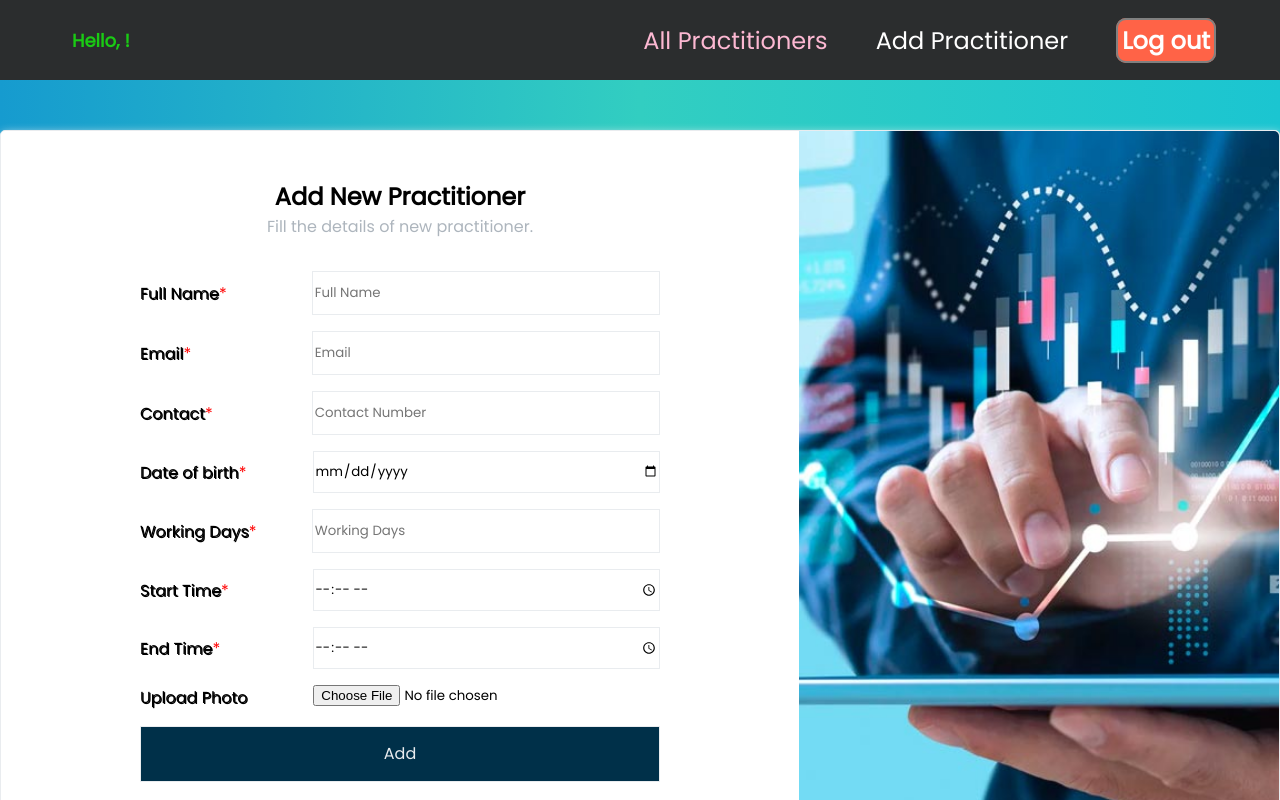
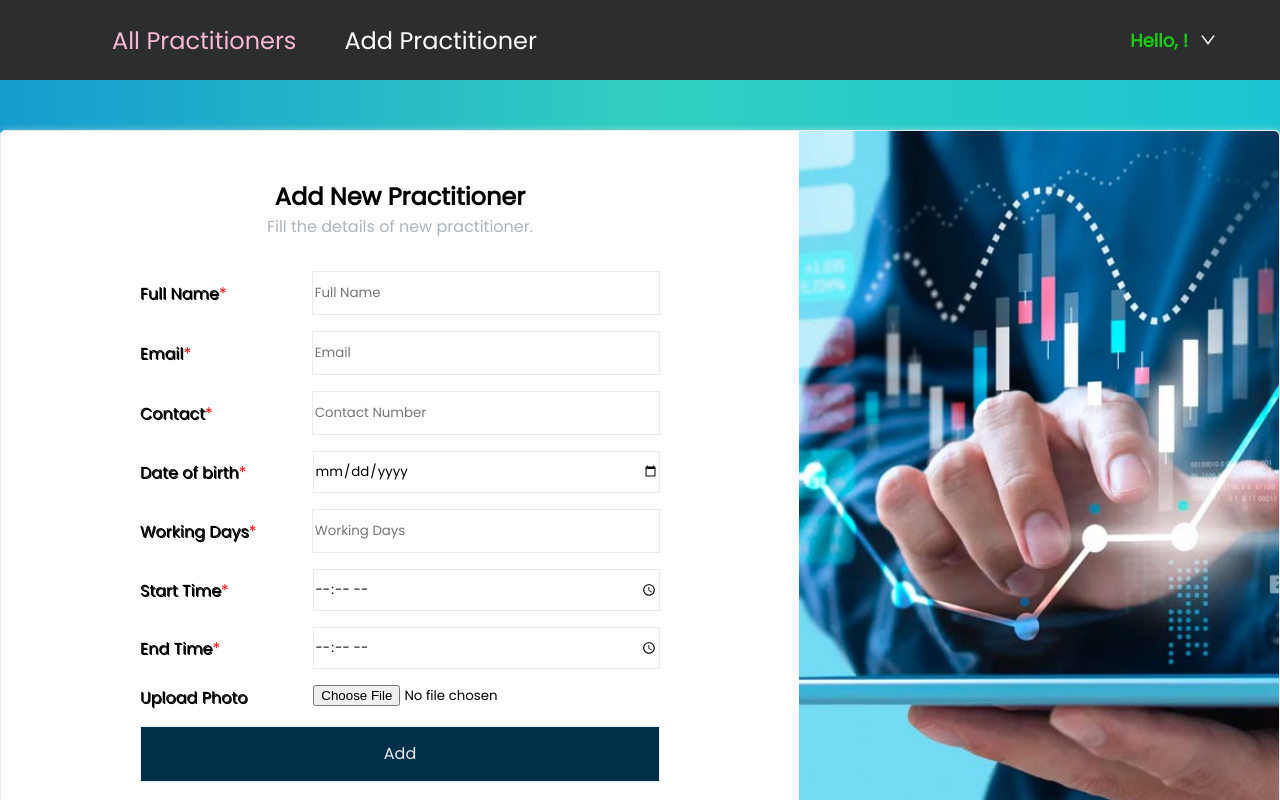
Before and after one commit to IshwarGautam/Practioner-Profile-Management, a React (Vite) app in the folder client/: page /practitioner/form in a window 1280 px wide. Built offline with nearby package versions, Linux system fonts and the light colour scheme; sample sign-in values are in the browser's storage.

Commit message:
Add loading functionality in both table and form and also changed logout design.

```diff
--- a/client/src/components/Form/SignInForm.tsx
+++ b/client/src/components/Form/SignInForm.tsx
@@ -1,11 +1,13 @@
 import http from "../../services/http";
 import { useForm } from "react-hook-form";
 import bgImg from "../../assets/img1.jpg";
-import { useHistory } from "react-router-dom";
-import useUserStore from "../../store/userStore";
 import { MouseEventHandler, useState } from "react";
 
 type FormType = {
+  history: {
+    replace: (url: string) => void;
+  };
+  setUserInfo: Function;
   onClick: MouseEventHandler;
 };
 
@@ -16,10 +18,6 @@ export default function Form(props: FormType) {
     formState: { errors },
   } = useForm();
 
-  const history = useHistory();
-
-  const setUserInfo = useUserStore((state: any) => state.getUserInfo);
-
   const [errorMessage, setErrorMessage] = useState<string>();
 
   const onSubmit = (data: object) => {
@@ -28,9 +26,9 @@ export default function Form(props: FormType) {
       .then((response) => {
         localStorage.setItem("userToken", JSON.stringify(response.data.token));
 
-        setUserInfo({ userName: response.data.user.username });
+        props.setUserInfo({ userName: response.data.user.username });
 
-        history.replace("/practitioner");
+        props.history.replace("/practitioner");
       })
       .catch((error) => {
         switch (error.response.status) {
--- a/client/src/components/Form/SignUpForm.tsx
+++ b/client/src/components/Form/SignUpForm.tsx
@@ -5,7 +5,11 @@ import { MouseEventHandler, useState } from "react";
 import { handleEmailValidation } from "../../utils/emailValidation";
 
 type FormType = {
-  onClick: MouseEventHandler | any;
+  history: {
+    replace: (url: string) => void;
+  };
+  setUserInfo: Function;
+  onClick: MouseEventHandler;
 };
 
 export default function Form(props: FormType) {
@@ -21,10 +25,14 @@ export default function Form(props: FormType) {
   const onSubmit = (data: object) => {
     http
       .post("/users/signup/", data)
-      .then(() => {
+      .then((response) => {
         setErrorMessage("");
 
-        props.onClick();
+        localStorage.setItem("userToken", JSON.stringify(response.data.token));
+
+        props.setUserInfo({ userName: response.data.user.username });
+
+        props.history.replace("/practitioner");
       })
       .catch((error) => {
         if (error.response.status === 409) {
--- a/client/src/components/Layout/NavigationSection.module.css
+++ b/client/src/components/Layout/NavigationSection.module.css
@@ -5,12 +5,6 @@
   align-items: center;
   background-color: #2b2d2e;
   justify-content: space-between;
-}
-
-.logo {
-  color: white;
-  font-size: 2rem;
-  font-weight: bold;
 }
 
 .header ul {
@@ -44,17 +38,19 @@
   color: #fcb8d2;
 }
 
-.logout {
+.logoSection {
   color: white;
-  padding: 4px;
+  display: flex;
   font-weight: bold;
-  border-radius: 10px;
-  border: 2px solid gray;
-  background-color: tomato;
 }
 
-.userLogo {
-  display: flex;
+.dropdown {
+  cursor: pointer;
+  margin-left: 12px;
+}
+
+.dropdown:hover {
+  color: rgb(155, 150, 150);
 }
 
 .activeUser {
--- a/client/src/components/Layout/NavigationSection.tsx
+++ b/client/src/components/Layout/NavigationSection.tsx
@@ -1,7 +1,10 @@
-import { Popconfirm } from "antd";
+import { useState } from "react";
+import type { MenuProps } from "antd";
+import { Dropdown, Space } from "antd";
 import { Link } from "react-router-dom";
 import { useHistory } from "react-router-dom";
 import useUserStore from "../../store/userStore";
+import { DownOutlined } from "@ant-design/icons";
 import classes from "./NavigationSection.module.css";
 
 type NavigationSectionType = {
@@ -11,24 +14,27 @@ type NavigationSectionType = {
 function NavigationSection(props: NavigationSectionType) {
   const history = useHistory();
 
-  const userInfo = useUserStore((state: any) => state.userInfo);
+  const userInfo = useUserStore((state) => state.userInfo);
 
-  const onLogout = () => {
+  const [redirect, setRedirect] = useState(false);
+
+  const items: MenuProps["items"] = [
+    {
+      label: <span>Log out</span>,
+      onClick: () => {
+        setRedirect(true);
+        localStorage.removeItem("userToken");
+      },
+      key: "0",
+    },
+  ];
+
+  if (redirect) {
     history.replace("/");
-    localStorage.removeItem("userToken");
-  };
+  }
 
   return (
     <header className={classes.header}>
-      <div className={classes.logo}>
-        <Link to="/practitioner" className={classes.unactive}>
-          <div className={classes.userLogo}>
-            <div className={classes.activeUser}>
-              Hello, {userInfo.userName}!
-            </div>
-          </div>
-        </Link>
-      </div>
       <nav>
         <ul>
           <li>
@@ -55,17 +61,20 @@ function NavigationSection(props: NavigationSectionType) {
               Add Practitioner
             </Link>
           </li>
-          <li>
-            <Popconfirm
-              title="Sure to Logout?"
-              onConfirm={onLogout}
-              className={classes.logout}
-            >
-              <a>Log out</a>
-            </Popconfirm>
-          </li>
         </ul>
       </nav>
+      <div className={classes.logoSection}>
+        <div className={classes.activeUser}>Hello, {userInfo.userName}!</div>
+        <Dropdown
+          menu={{ items }}
+          trigger={["click"]}
+          className={classes.dropdown}
+        >
+          <Space>
+            <DownOutlined />
+          </Space>
+        </Dropdown>
+      </div>
     </header>
   );
 }
--- a/client/src/components/Table/PractitionerTable.tsx
+++ b/client/src/components/Table/PractitionerTable.tsx
@@ -25,9 +25,11 @@ type NewDataType = {
 
 const PractitionerTable = () => {
   const history = useHistory();
-  const [data, setData] = useState<any>([]);
+  const [data, setData] = useState(new Array());
 
   const [count, setCount] = useState(0);
+
+  const [loading, setLoading] = useState(false);
 
   const columns = [
     {
@@ -116,21 +118,27 @@ const PractitionerTable = () => {
   ];
 
   useEffect(() => {
-    http.get("/practitioner").then((response) => {
+    setLoading(true);
+    http
+      .get("/practitioner")
+      .then((response) => {
         const icuSpecialistPractitioners = response.data.filter(
-        (data: any) => data.icuSpecialist
+          (data: Item) => data.icuSpecialist
         );
 
         icuSpecialistPractitioners.sort(
-        (practitioner1: any, practitioner2: any) =>
+          (practitioner1: Item, practitioner2: Item) =>
             practitioner1.fullName.localeCompare(practitioner2.fullName)
         );
 
         const nonSpecialistPractitioners = response.data.filter(
-        (data: any) => !data.icuSpecialist
+          (data: Item) => !data.icuSpecialist
         );
 
         setData([...icuSpecialistPractitioners, ...nonSpecialistPractitioners]);
+      })
+      .finally(() => {
+        setLoading(false);
       });
   }, [count]);
 
@@ -164,6 +172,7 @@ const PractitionerTable = () => {
       dataSource={data}
       columns={columns}
       pagination={false}
+      loading={loading}
       className={classes.table}
     />
   );
--- a/client/src/pages/Form/Form.tsx
+++ b/client/src/pages/Form/Form.tsx
@@ -1,4 +1,5 @@
 import { useHistory } from "react-router-dom";
+import useUserStore from "../../store/userStore";
 import { MouseEventHandler, useState } from "react";
 
 import SignInForm from "../../components/Form/SignInForm";
@@ -6,6 +7,8 @@ import SignUpForm from "../../components/Form/SignUpForm";
 
 function Form() {
   const history = useHistory();
+
+  const setUserInfo = useUserStore((state) => state.getUserInfo);
 
   const [isUserExist, setIsUserExist] = useState(true);
 
@@ -22,9 +25,17 @@ function Form() {
   return (
     <div className="Form">
       {isUserExist ? (
-        <SignInForm onClick={togglePage}></SignInForm>
+        <SignInForm
+          onClick={togglePage}
+          history={history}
+          setUserInfo={setUserInfo}
+        ></SignInForm>
       ) : (
-        <SignUpForm onClick={togglePage}></SignUpForm>
+        <SignUpForm
+          onClick={togglePage}
+          history={history}
+          setUserInfo={setUserInfo}
+        ></SignUpForm>
       )}
     </div>
   );
--- a/client/src/store/userStore.tsx
+++ b/client/src/store/userStore.tsx
@@ -3,15 +3,17 @@ import create from "zustand";
 import { devtools, persist } from "zustand/middleware";
 
 interface UserState {
-  userInfo: {};
+  userInfo: {
+    userName: string;
+  };
   getUserInfo: (userInfo: object) => void;
 }
 
 const useUserStore = create(
   devtools(
     persist(
-      (set): UserState => ({
-        userInfo: {},
+      (set: Function): UserState => ({
+        userInfo: { userName: "" },
         getUserInfo: (userInfo) => set({ userInfo }),
       }),
       {
```
Also changed, not shown: client/src/components/Form/PractitionerForm.tsx (+67 -47 lines), 1 other file (tests, documents, lock files or other folders). Lines whose indentation alone changed are shown as unchanged.
